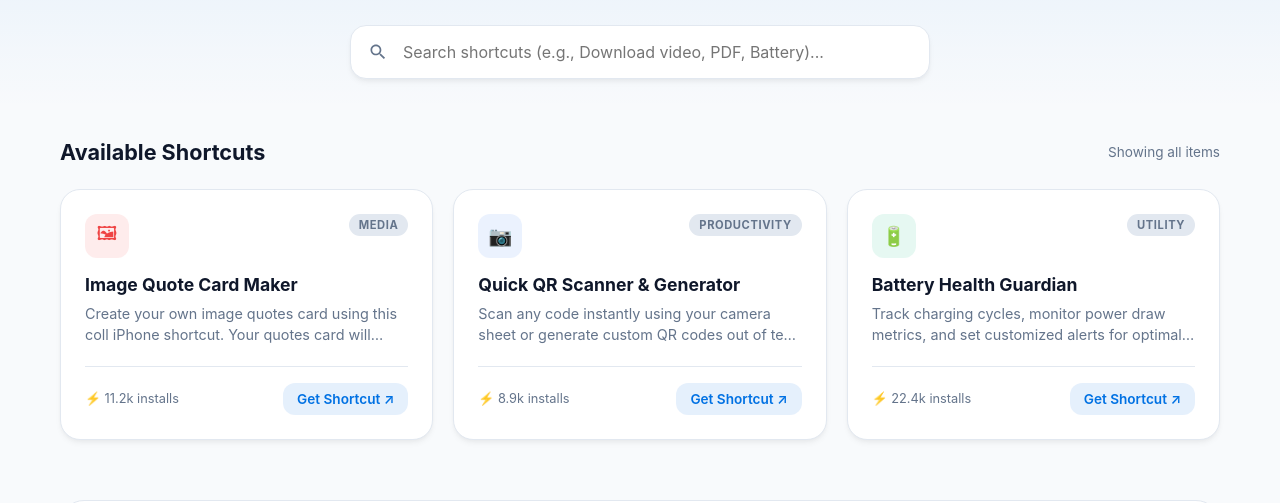
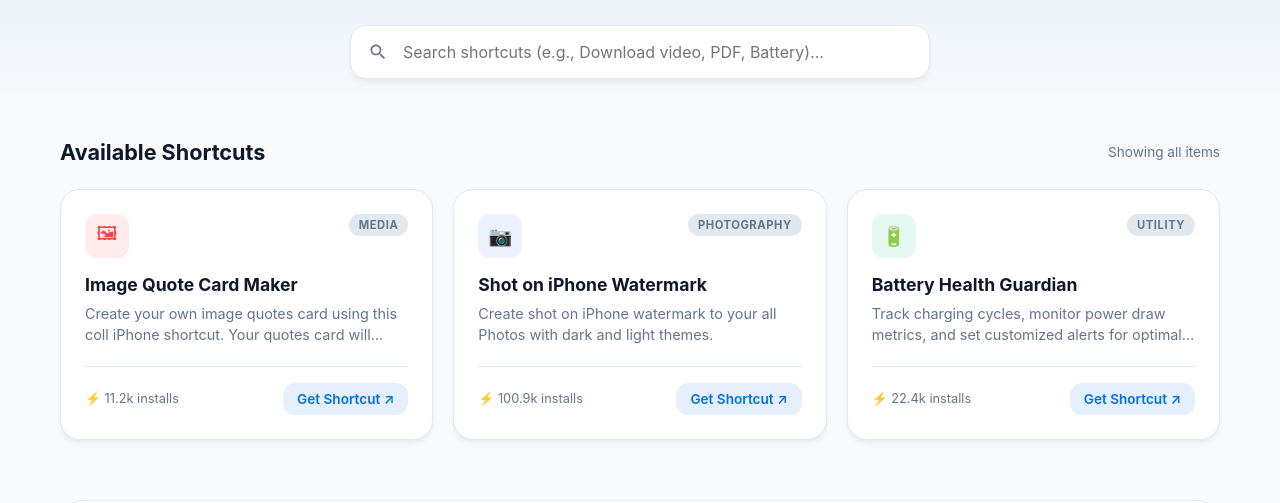
Before and after one commit to buddhalimbu/iphoneshortcut, a plain HTML site: page index.html in a window 1280 px wide. Shown: the part 246-749 px from the top of the page. Drawn offline with Linux system fonts and the light colour scheme.

Commit message:
Update index.html

```diff
--- a/index.html
+++ b/index.html
@@ -80,23 +80,23 @@
                 </div>
                 <div class="card-footer">
                     <span class="install-count">⚡ 11.2k installs</span>
-                    <a href="https://www.icloud.com/shortcuts/04689094a44249289eda9f527574daa0" target="_blank" class="get-btn">Get Shortcut ↗</a>
+                    <a href="https://www.icloud.com/shortcuts/17b786f66a7148b7a859d0f99199a27e" target="_blank" class="get-btn">Get Shortcut ↗</a>
                 </div>
             </div>
 
             <!-- Shortcut 2 -->
-            <div class="shortcut-card" data-title="Quick QR Scanner & Generator">
+            <div class="shortcut-card" data-title="Shot on iPhone Watermark">
                 <div>
                     <div class="card-top">
                         <div class="card-icon icon-blue">📷</div>
-                        <span class="card-badge">Productivity</span>
+                        <span class="card-badge">PhotoGraphy</span>
                     </div>
-                    <h3>Quick QR Scanner & Generator</h3>
-                    <p>Scan any code instantly using your camera sheet or generate custom QR codes out of text and clipboard data.</p>
+                    <h3>Shot on iPhone Watermark</h3>
+                    <p>Create shot on iPhone watermark to your all Photos with dark and light themes.</p>
                 </div>
                 <div class="card-footer">
-                    <span class="install-count">⚡ 8.9k installs</span>
-                    <a href="https://icloud.com/shortcuts/" target="_blank" class="get-btn">Get Shortcut ↗</a>
+                    <span class="install-count">⚡ 100.9k installs</span>
+                    <a href="https://www.icloud.com/shortcuts/6bc8574a62f54f97a5f91bfdb90be3f3" target="_blank" class="get-btn">Get Shortcut ↗</a>
                 </div>
             </div>
 
```
